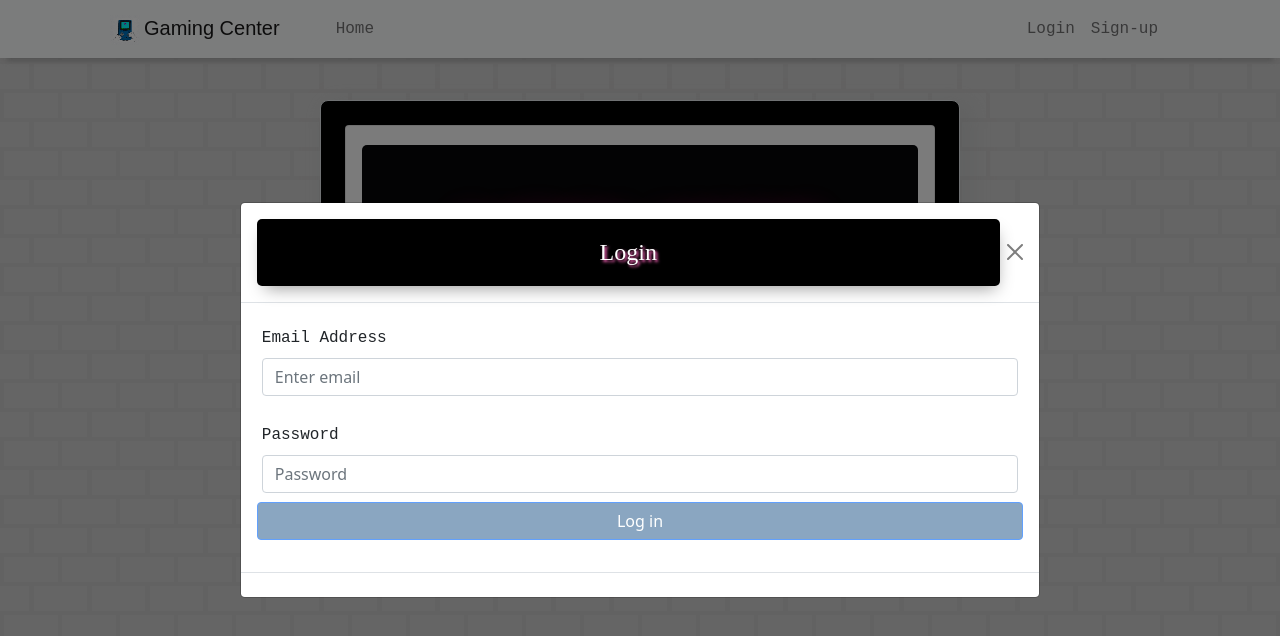
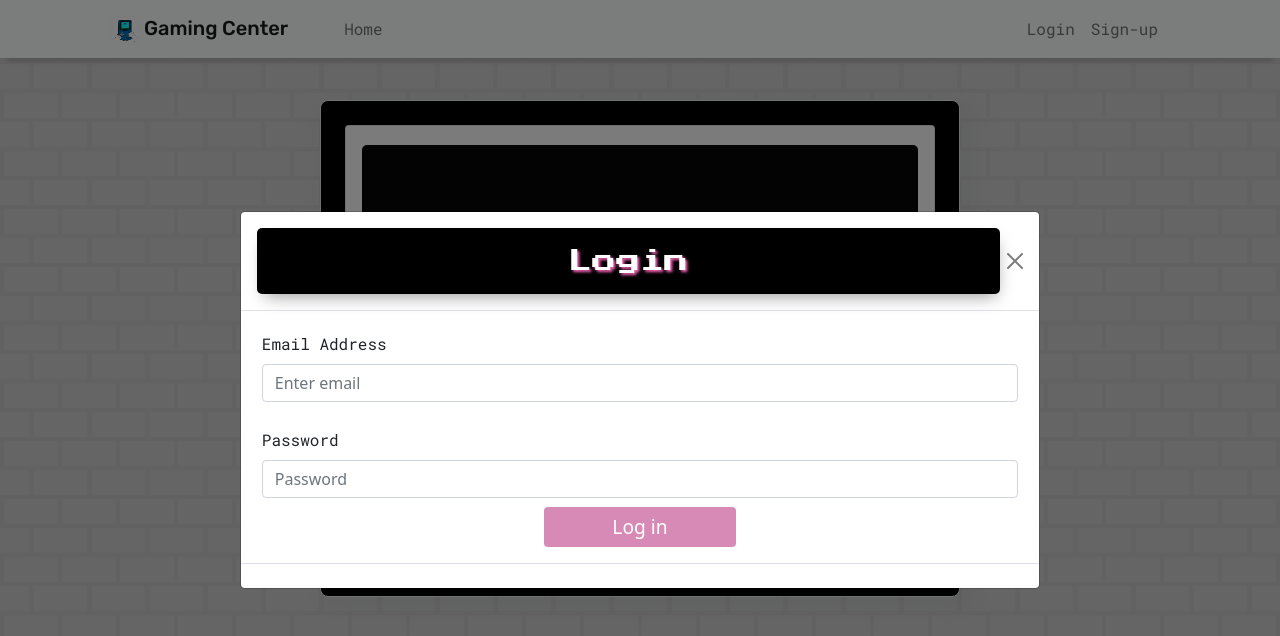
Before and after one commit to RolfHegr/game_project_app, a React (Create React App) app in the folder gaming_app_front_end/: page / in a window 1280 px wide. Both pictures are taken after a click on the button "Login". Shown: the top 636 px of the page. Built offline with nearby package versions, Linux system fonts and the light colour scheme.

Commit message:
Removed some unnessasary from nav-bar and a bug that showed 'div' in nav-bar

```diff
--- a/gaming_app_front_end/package.json
+++ b/gaming_app_front_end/package.json
@@ -13,6 +13,7 @@
     "mysql": "^2.18.1",
     "react": "^18.0.0",
     "react-bootstrap": "^2.2.3",
+    "react-dnd": "^16.0.1",
     "react-dom": "^18.0.0",
     "react-router": "^6.3.0",
     "react-router-dom": "^6.3.0",
--- a/gaming_app_front_end/src/components/App.js
+++ b/gaming_app_front_end/src/components/App.js
@@ -47,7 +47,7 @@ function App() {
       setLocalStorageWithUser(userAndToken);
       setIsLoading(false);
       setSignupModalShow(false);
-      navigate("/search-games");
+      navigate("/");
     } catch (error) {
       console.error("error response", error.response.data.msg);
       setErrorMsg(error.response.data.msg || error);
@@ -77,7 +77,7 @@ function App() {
         userAndToken.token = token;
         setLocalStorageWithUser(userAndToken);
         setActiveUser(userAndToken);
-        navigate("/search-games");
+        navigate("/");
         setIsLoading(false);
         setLoginModal(false);
       }
--- a/gaming_app_front_end/src/components/LoginModal.jsx
+++ b/gaming_app_front_end/src/components/LoginModal.jsx
@@ -74,7 +74,7 @@ export default function LoginModal(props) {
             />
           </Form.Group>
           <Button
-            className="mb-3 w-100"
+            className=" w-25"
             id="loginBtn"
             variant="primary"
             type="submit"
--- a/gaming_app_front_end/src/components/NavigationBar.jsx
+++ b/gaming_app_front_end/src/components/NavigationBar.jsx
@@ -16,14 +16,14 @@ export default function NavigationBar({
     const hours = date.getHours();
 
     if (hours < 12) {
-      return (greeting = `<div className="p1">Good Morning ${activeUser.firstName} ${activeUser.lastName}</div> `);
+      return (greeting = `Good Morning ${activeUser.firstName} ${activeUser.lastName} `);
     }
     if (hours < 18) {
-      greeting = `<div className="p1">Good afternoon ${
-        activeUser.firstName || activeUser.email
-      } ${activeUser.lastName || ""}</div> `;
+      greeting = `Good afternoon ${activeUser.firstName || activeUser.email} ${
+        activeUser.lastName || ""
+      }`;
     } else {
-      greeting = `<div className="p1">Good Evening ${activeUser.firstName} ${activeUser.lastName}</div> `;
+      greeting = `Good Evening ${activeUser.firstName} ${activeUser.lastName} `;
     }
     return greeting;
   }
@@ -68,17 +68,7 @@ export default function NavigationBar({
                 </Nav.Link>
               )}{" "}
               {activeUser && (
-                <NavDropdown
-                  title={createGreeting(activeUser)}
-                  id="nav-dropdown"
-                >
-                  <NavDropdown.Item eventKey="4.1">Action</NavDropdown.Item>
-                  <NavDropdown.Item eventKey="4.2">
-                    Profile Page
-                  </NavDropdown.Item>
-                  {/* <NavDropdown.Item eventKey="4.3">
-                    Something else here
-                  </NavDropdown.Item> */}
+                <NavDropdown title={createGreeting()} id="nav-dropdown">
                   <NavDropdown.Divider />
                   <NavDropdown.Item eventKey="4.4" onClick={handleLogout}>
                     Log Out
--- a/gaming_app_front_end/src/components/SignupModal.jsx
+++ b/gaming_app_front_end/src/components/SignupModal.jsx
@@ -162,7 +162,7 @@ export default function SignupModal(props) {
           <Form.Check type="checkbox" label="Check me out" />
         </Form.Group> */}
           <Button
-            className="mb-3 w-100"
+            className="mb-3 w-25"
             id="loginBtn"
             variant="primary"
             type="submit"
--- a/gaming_app_front_end/src/css/App.css
+++ b/gaming_app_front_end/src/css/App.css
@@ -1,3 +1,6 @@
+@import url("https://fonts.googleapis.com/css2?family=Roboto+Mono:wght@300;400&family=Rubik:wght@500&display=swap");
+
+
 * {
   box-sizing: border-box;
 }
@@ -44,7 +47,6 @@ h3 {
   font-family: "Rubik", sans-serif;
 }
 
-@import url("https://fonts.googleapis.com/css2?family=Roboto+Mono:wght@300;400&family=Rubik:wght@500&display=swap");
 
 .navbar {
   -webkit-box-shadow: 0 8px 6px -6px #999;
--- a/gaming_app_front_end/src/css/HomePage.css
+++ b/gaming_app_front_end/src/css/HomePage.css
@@ -1,3 +1,5 @@
+@import url("https://fonts.googleapis.com/css2?family=Press+Start+2P&family=Roboto+Mono:wght@300;400&family=Rubik:wght@500&display=swap");
+
 .c-display-info {
   margin-top: 100px;
   height: calc(100%-50px);
@@ -45,8 +47,6 @@
   display: flex;
   flex-direction: column;
 }
-
-@import url("https://fonts.googleapis.com/css2?family=Press+Start+2P&family=Roboto+Mono:wght@300;400&family=Rubik:wght@500&display=swap");
 
 .sign {
   display: flex;
--- a/gaming_app_front_end/src/css/Login.css
+++ b/gaming_app_front_end/src/css/Login.css
@@ -1,3 +1,5 @@
+@import url("https://fonts.googleapis.com/css2?family=Press+Start+2P&family=Roboto+Mono:wght@300;400&family=Rubik:wght@500&display=swap");
+
 #loginBtn {
   background-color: #4c78a0;
   align-self: center;
@@ -24,8 +26,6 @@ form {
   flex-direction: column;
 }
 
-@import url("https://fonts.googleapis.com/css2?family=Press+Start+2P&family=Roboto+Mono:wght@300;400&family=Rubik:wght@500&display=swap");
-
 .title-line {
   background-color: black;
   color: white;
@@ -39,3 +39,15 @@ form {
   -moz-box-shadow: 2px 8px 16px -6px #999;
   box-shadow: 2px 8px 16px -6px #999;
 }
+
+#loginBtn {
+  background-color: #c14d8f;
+  font-size: 1.2rem;
+  margin: 0 2rem;
+  border: none !important;
+}
+
+#loginBtn:hover {
+  background-color: #ee257d;
+
+}
--- a/gaming_app_front_end/src/css/RemoveBootstrapDefault.css
+++ b/gaming_app_front_end/src/css/RemoveBootstrapDefault.css
@@ -1,3 +1,5 @@
+@import url("https://fonts.googleapis.com/css2?family=Roboto+Mono:wght@300;400&family=Rubik:wght@500&display=swap");
+
 .btn:focus {
   outline: none;
   box-shadow: none;
@@ -7,3 +9,12 @@
   outline: none;
   box-shadow: none;
 }
+
+.navbar-light .navbar-nav .nav-link {
+  font-family: "Roboto Mono", monospace;
+  font-size: 1rem;
+}
+
+#nav-dropdown {
+  font-size: 1.1rem;
+}
```
Also changed, not shown: 2 other files (tests, documents, lock files or other folders). Lines whose indentation alone changed are shown as unchanged.
